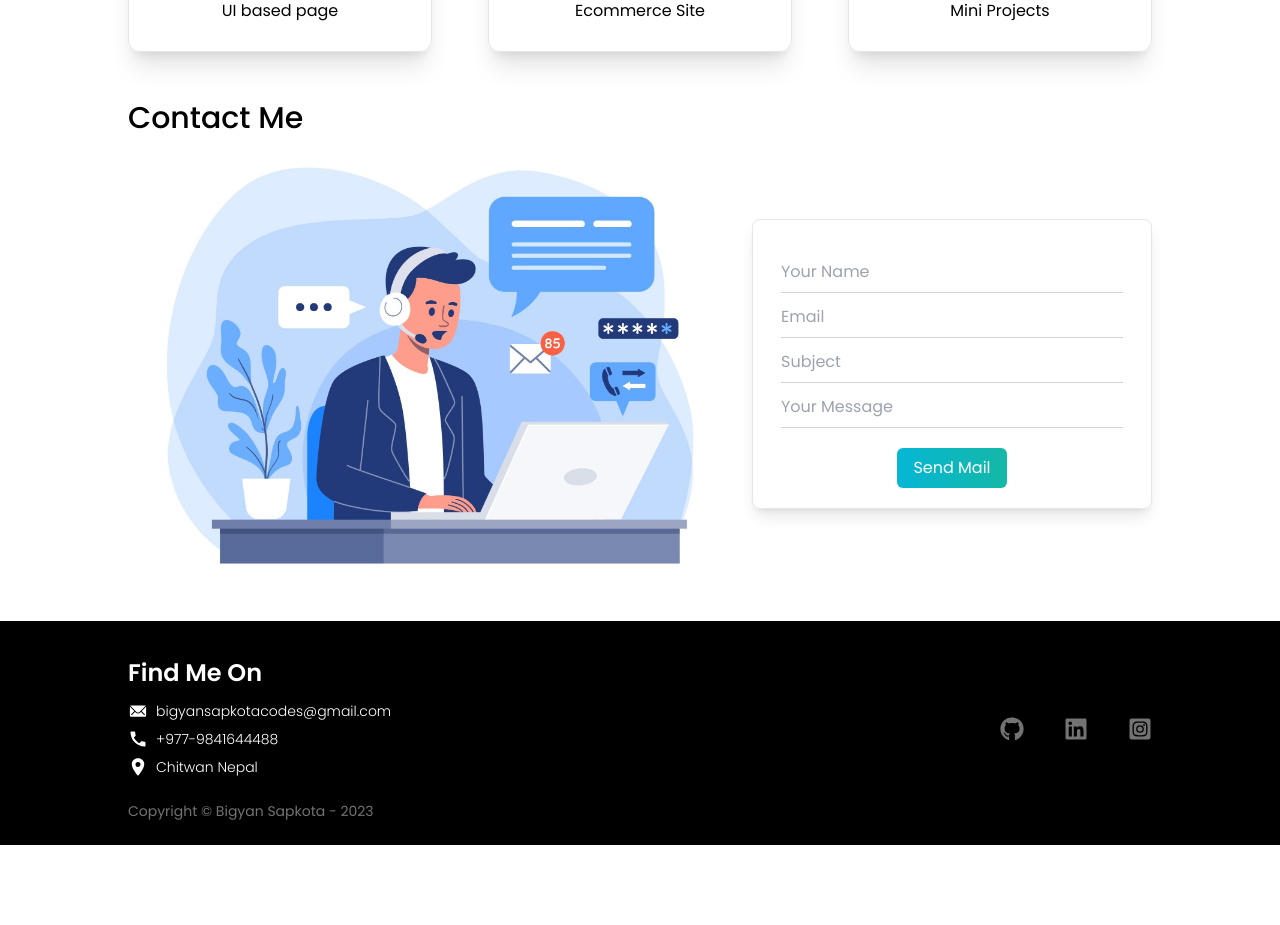
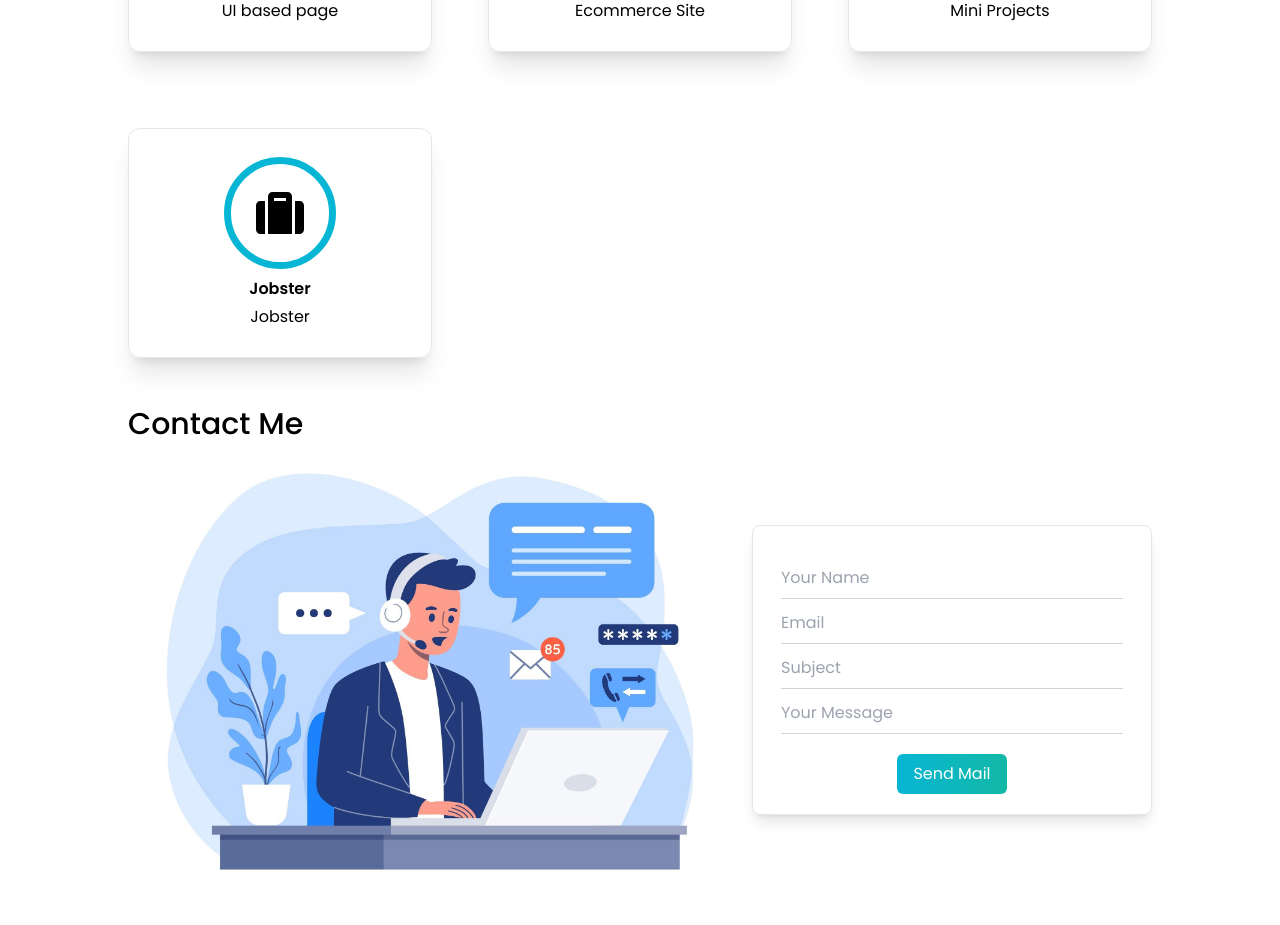
Before and after one commit to bigyan-sapkota/react-portfolio, a React (Vite) app: page / in a window 1280 px wide. Shown: the part 1620-2545 px from the top of the page. Before the commit the page ends 2465 px from the top, so only its background shows below. Built offline with nearby package versions, Linux system fonts and the light colour scheme.

Commit message:
Add jobster

```diff
--- a/src/components/MyProjects.jsx
+++ b/src/components/MyProjects.jsx
@@ -2,6 +2,7 @@ import React from "react";
 import { SiWebpack } from "react-icons/si";
 import { FaShoppingCart } from "react-icons/fa";
 import { DiGhostSmall } from "react-icons/di";
+import { FaSuitcase } from "react-icons/fa";
 
 const projects = [
   {
@@ -21,6 +22,12 @@ const projects = [
     title: "Mini Projects",
     link: "https://mini-projects-bigyan.netlify.app/",
     description: "Mini Projects",
+  },
+  {
+    icon: <FaSuitcase />,
+    title: "Jobster",
+    link: "https://jobster-bigyansapkota.netlify.app/",
+    description: "Jobster",
   },
 ];
 
```
Also changed, not shown: src/components/Contact.jsx (line endings or trailing spaces).
